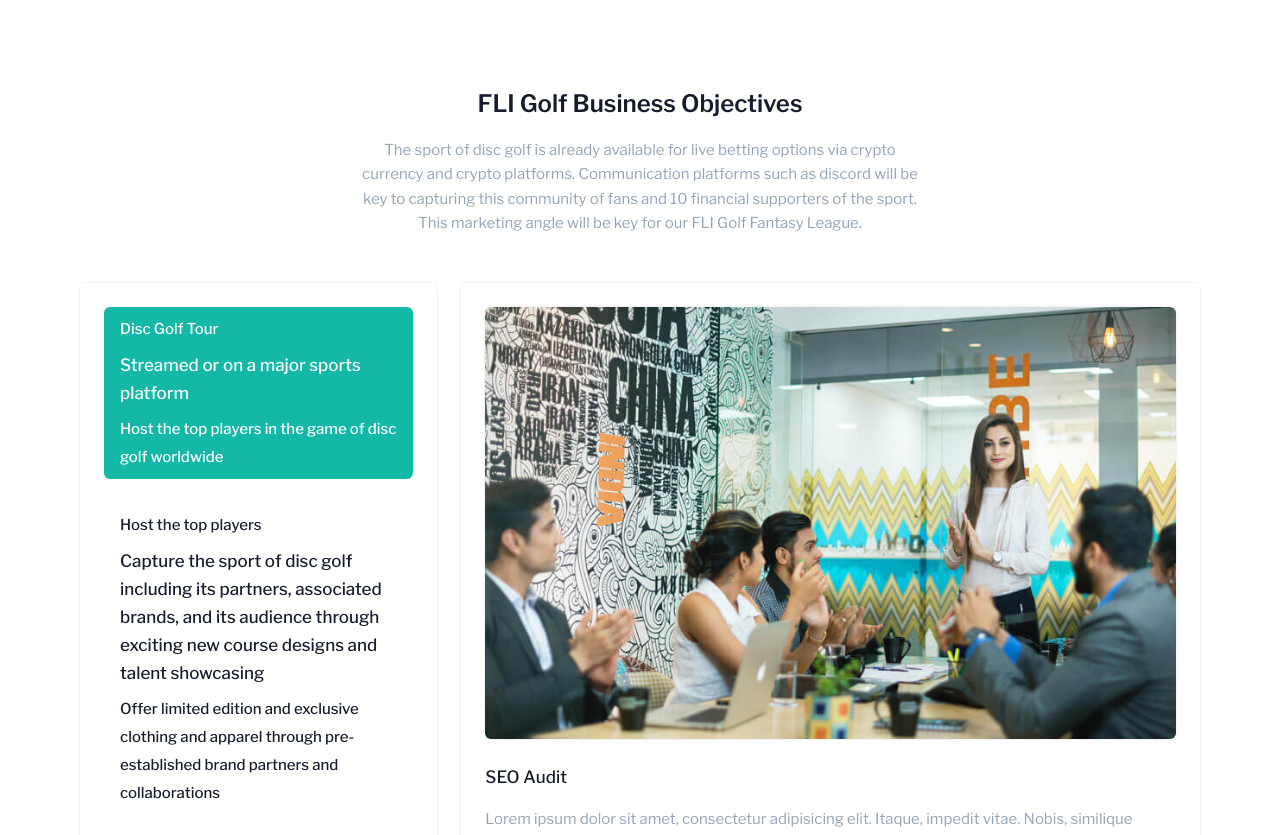
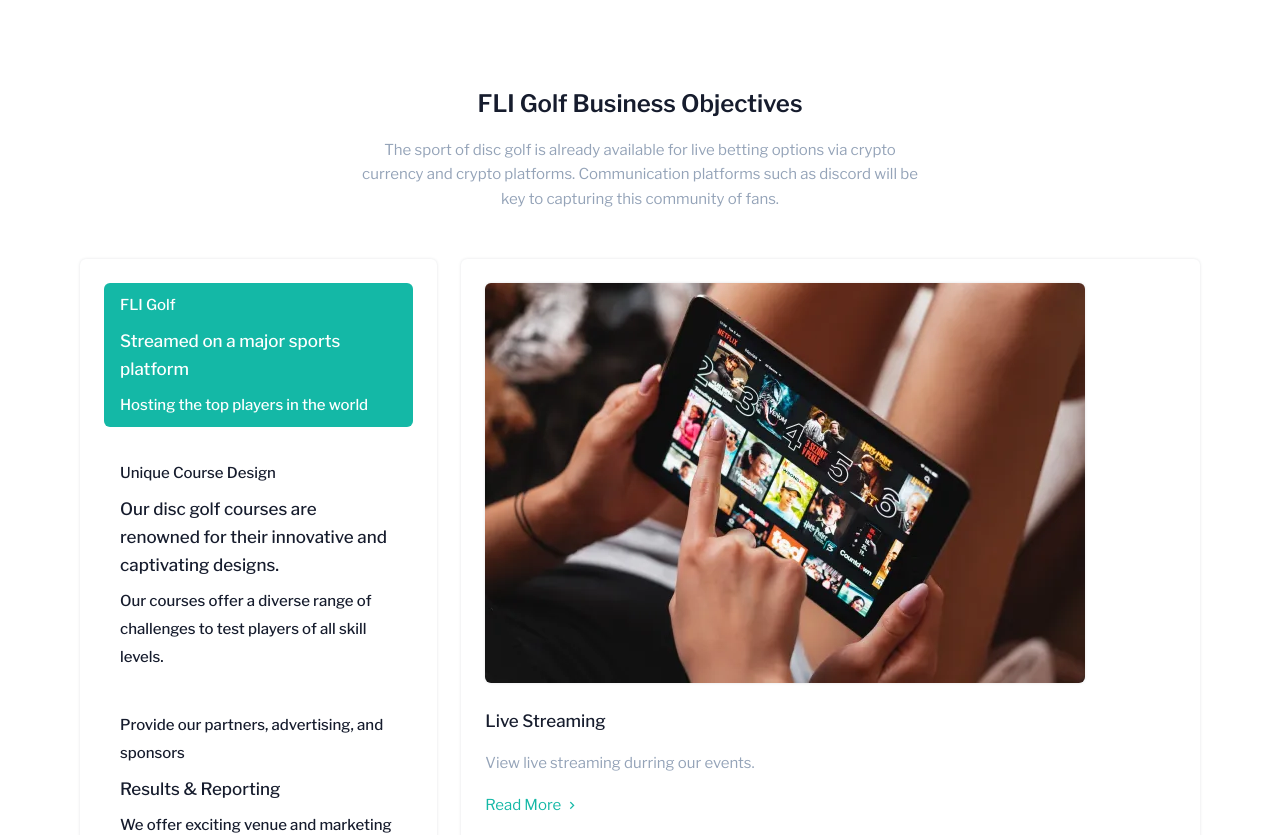
Before and after one commit to vtgoscar/Fli-Temp_Oscar, a SvelteKit app in the folder app/: page /index-five in a window 1280 px wide. Shown: the part 2620-3455 px from the top of the page. Built offline with nearby package versions, Linux system fonts and the light colour scheme; no server answers.

Commit message:
new images

```diff
--- a/app/src/components/agencyTab.svelte
+++ b/app/src/components/agencyTab.svelte
@@ -1,46 +1,68 @@
 <script>
-    import blog1 from '../assets/images/blog/01.jpg'
-    import blog2 from '../assets/images/blog/02.jpg'
+	import blog1 from '../assets/images/blog/streaming.webp';
+	import blog2 from '../assets/images/blog/02.jpg';
 	import blog3 from '../assets/images/blog/03.jpg';
 	let activeIndex = 1;
 </script>
+
 <section class="realtive md:py-24 py-16">
 	<div class="container relative">
 		<div class="grid grid-cols-1 pb-6 text-center">
 			<h3 class="font-semibold text-2xl leading-normal mb-4">FLI Golf Business Objectives</h3>
-            <p class="text-slate-400 max-w-xl mx-auto">The sport of disc golf is
-                already available for live betting options via crypto currency and crypto platforms.
-                Communication platforms such as discord will be key to capturing this community of fans and 10 financial supporters of the sport. This marketing angle will be key for our FLI Golf Fantasy
-                League.
+			<p class="text-slate-400 max-w-xl mx-auto">
+				The sport of disc golf is already available for live betting options via crypto currency and
+				crypto platforms. Communication platforms such as discord will be key to capturing this
+				community of fans.
 			</p>
 		</div>
 
 		<div class="grid md:grid-cols-12 grid-cols-1 mt-6 gap-6">
 			<div class="lg:col-span-4 md:col-span-5">
 				<div class="sticky top-20">
-                    <ul class="flex-column p-6 bg-white dark:bg-slate-900 shadow dark:shadow-gray-700 rounded-md">
+					<ul
+						class="flex-column p-6 bg-white dark:bg-slate-900 shadow dark:shadow-gray-700 rounded-md"
+					>
 						<li role="presentation">
-                            <button class={`px-4 py-2 text-start text-base font-medium rounded-md w-full hover:text-teal-500 duration-500 ${activeIndex === 1 ? 'text-white bg-teal-500 hover:text-white' : ''}`} on:click={() => activeIndex = 1}>
-                                <span class="block">Disc Golf Tour</span>
-                                <span class="text-lg mt-2 block">Streamed or on a major sports platform</span>
-                                <span class="block mt-2">Host the top players in the game of disc golf worldwide</span>
+							<button
+								class={`px-4 py-2 text-start text-base font-medium rounded-md w-full hover:text-teal-500 duration-500 ${
+									activeIndex === 1 ? 'text-white bg-teal-500 hover:text-white' : ''
+								}`}
+								on:click={() => (activeIndex = 1)}
+							>
+								<span class="block">FLI Golf</span>
+								<span class="text-lg mt-2 block">Streamed on a major sports platform</span>
+								<span class="block mt-2">Hosting the top players in the world</span>
 							</button>
 						</li>
 						<li role="presentation">
-                            <button class={`px-4 py-2 text-start text-base font-medium rounded-md w-full mt-6 hover:text-teal-500 duration-500 ${activeIndex === 2 ? 'text-white bg-teal-500 hover:text-white' : ''}`} on:click={() => activeIndex = 2}>
-                                <span class="block">Host the top players</span>
-                                <span class="text-lg mt-2 block">Capture the sport of disc golf including its partners, associated brands, and its audience
-                                    through exciting new course designs and talent showcasing</span>
-                                <span class="block mt-2">Offer limited edition and exclusive clothing and apparel through pre-established brand
-                                    partners and collaborations</span>
+							<button
+								class={`px-4 py-2 text-start text-base font-medium rounded-md w-full mt-6 hover:text-teal-500 duration-500 ${
+									activeIndex === 2 ? 'text-white bg-teal-500 hover:text-white' : ''
+								}`}
+								on:click={() => (activeIndex = 2)}
+							>
+								<span class="block">Unique Course Design</span>
+								<span class="text-lg mt-2 block"
+									>Our disc golf courses are renowned for their innovative and captivating designs.
+								</span>
+								<span class="block mt-2"
+									>Our courses offer a diverse range of challenges to test players of all skill levels.</span
+								>
 							</button>
 						</li>
 						<li role="presentation">
-                            <button class={`px-4 py-2 text-start text-base font-medium rounded-md w-full mt-6 hover:text-teal-500 duration-500 ${activeIndex === 3 ? 'text-white bg-teal-500 hover:text-white' : ''}`} on:click={() => activeIndex = 3}>
+							<button
+								class={`px-4 py-2 text-start text-base font-medium rounded-md w-full mt-6 hover:text-teal-500 duration-500 ${
+									activeIndex === 3 ? 'text-white bg-teal-500 hover:text-white' : ''
+								}`}
+								on:click={() => (activeIndex = 3)}
+							>
 								<span class="block">Provide our partners, advertising, and sponsors</span>
 								<span class="text-lg mt-2 block">Results & Reporting</span>
-                                <span class="block mt-2">We offer exciting venue and marketing platform
-                                    where they can receive proper compensation for their financial commitments</span>
+								<span class="block mt-2"
+									>We offer exciting venue and marketing platform where they can receive proper
+									compensation for their financial commitments</span
+								>
 							</button>
 						</li>
 					</ul>
@@ -48,37 +70,53 @@ let activeIndex = 1;
 			</div>
 
 			<div class="lg:col-span-8 md:col-span-7">
-                <div id="myTabContent" class="p-6 bg-white dark:bg-slate-900 shadow dark:shadow-gray-700 rounded-md">
-                    <div class={activeIndex === 1 ? '' : 'hidden' }>
-                        <img src={blog1} class="shadow dark:shadow-gray-700 rounded-md" alt=""/>
+				<div
+					id="myTabContent"
+					class="p-6 bg-white dark:bg-slate-900 shadow dark:shadow-gray-700 rounded-md"
+				>
+					<div class={activeIndex === 1 ? '' : 'hidden'}>
+						<img src={blog1} class="shadow dark:shadow-gray-700 rounded-md" alt="" />
 
 						<div class="mt-6">
-                            <h5 class="text-lg font-medium">SEO Audit</h5>
-                            <p class="text-slate-400 mt-4">Lorem ipsum dolor sit amet, consectetur adipisicing elit. Itaque, impedit vitae. Nobis, similique omnis cumque sapiente laboriosam animi quod cupiditate?</p>
+							<h5 class="text-lg font-medium">Live Streaming</h5>
+							<p class="text-slate-400 mt-4">View live streaming durring our events.</p>
 							<div class="mt-4">
-                                <a href="/" class="text-teal-500">Read More <i class="mdi mdi-chevron-right align-middle"></i></a>
+								<a href="/" class="text-teal-500"
+									>Read More <i class="mdi mdi-chevron-right align-middle" /></a
+								>
 							</div>
 						</div>
 					</div>
-                    <div class={activeIndex === 2 ? '' : 'hidden' }>
-                        <img src={blog2} class="shadow dark:shadow-gray-700 rounded-md" alt=""/>
+					<div class={activeIndex === 2 ? '' : 'hidden'}>
+						<img src={blog2} class="shadow dark:shadow-gray-700 rounded-md" alt="" />
 
 						<div class="mt-6">
-                            <h5 class="text-lg font-medium">Project Execution</h5>
-                            <p class="text-slate-400 mt-4">Lorem ipsum dolor sit amet, consectetur adipisicing elit. Itaque, impedit vitae. Nobis, similique omnis cumque sapiente laboriosam animi quod cupiditate?</p>
+							<h5 class="text-lg font-medium">Strategic Design Elements</h5>
+							<p class="text-slate-400 mt-4">
+								We strategically place obstacles, such as trees, bushes, and water hazards,
+                                to add strategic depth to each hole. Thoughtful placement of these elements
+                                encourages players to develop creative shot-making skills and strategic decision-making.
+							</p>
 							<div class="mt-4">
-                                <a href="/" class="text-teal-500">Read More <i class="mdi mdi-chevron-right align-middle"></i></a>
+								<a href="/" class="text-teal-500"
+									>Read More <i class="mdi mdi-chevron-right align-middle" /></a
+								>
 							</div>
 						</div>
 					</div>
-                    <div class={activeIndex === 3 ? '' : 'hidden' }>
-                        <img src={blog3} class="shadow dark:shadow-gray-700 rounded-md" alt=""/>
+					<div class={activeIndex === 3 ? '' : 'hidden'}>
+						<img src={blog3} class="shadow dark:shadow-gray-700 rounded-md" alt="" />
 
 						<div class="mt-6">
 							<h5 class="text-lg font-medium">Results & Reporting</h5>
-                            <p class="text-slate-400 mt-4">Lorem ipsum dolor sit amet, consectetur adipisicing elit. Itaque, impedit vitae. Nobis, similique omnis cumque sapiente laboriosam animi quod cupiditate?</p>
+							<p class="text-slate-400 mt-4">
+								Lorem ipsum dolor sit amet, consectetur adipisicing elit. Itaque, impedit vitae.
+								Nobis, similique omnis cumque sapiente laboriosam animi quod cupiditate?
+							</p>
 							<div class="mt-4">
-                                <a href="/" class="text-teal-500">Read More <i class="mdi mdi-chevron-right align-middle"></i></a>
+								<a href="/" class="text-teal-500"
+									>Read More <i class="mdi mdi-chevron-right align-middle" /></a
+								>
 							</div>
 						</div>
 					</div>
```
Also changed, not shown: app/src/assets/images/blog/streaming.webp (added). Lines whose indentation alone changed are shown as unchanged.
